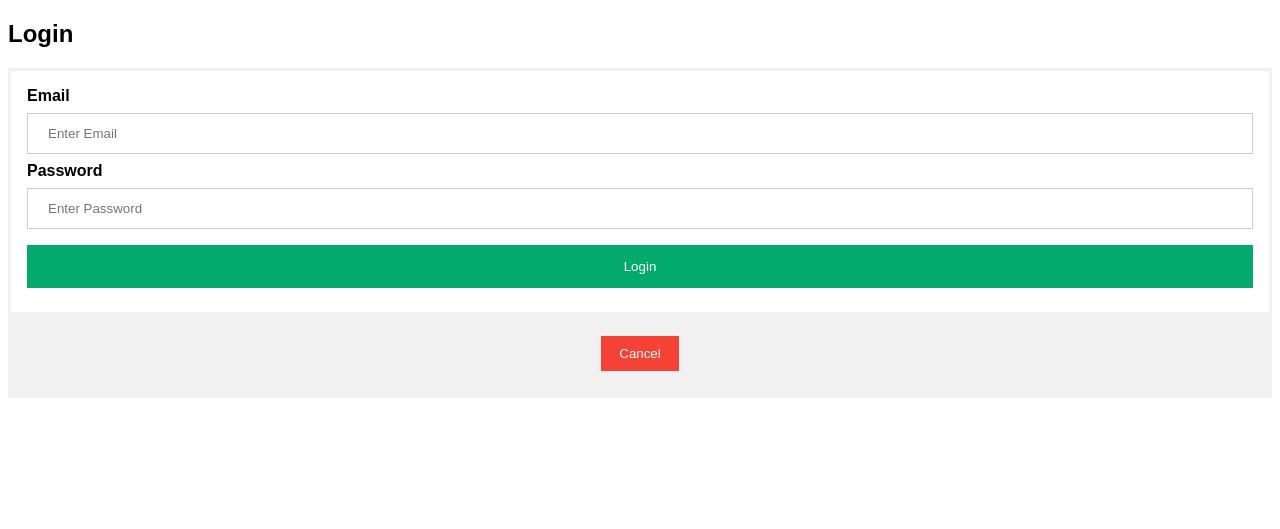
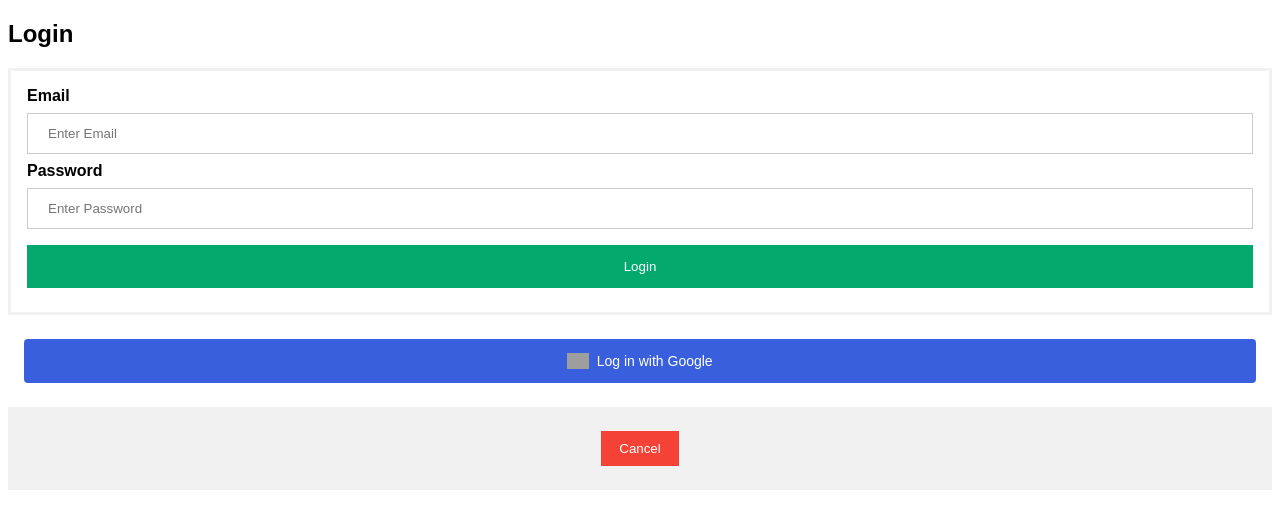
Before and after one commit to MaxGreenspan/BUCS-411-TeamProject, a Flask app: page /login?method=Username in a window 1280 px wide. Shown: the top 529 px of the page. Run offline with Flask 3, Linux system fonts and the light colour scheme; grey boxes are pictures that could not be loaded.

Commit message:
nenw login

```diff
--- a/templates/login.html
+++ b/templates/login.html
@@ -81,11 +81,22 @@
 
         <button type="submit">Login</button>
     </div>
+</form>
+<div class="container">
+    <a href="/login?method=Google" style="text-decoration:none">
+        <button style="background-color: #395fdd; color: #ffffff; border-radius: 4px; font-size: 14px; border: none; display: flex;justify-content: center; align-items: center;">
+            <img src="https://www.gstatic.com/firebasejs/ui/2.0.0/images/auth/google.svg" alt="Google Logo"
+                 style="height: 16px; margin-right: 8px;">
+            <span style="line-height: 1;">Log in with Google</span>
+        </button>
+    </a>
+</div>
+<div class="container" style="background-color:#f1f1f1;text-align: center;  ">
+    <a href="/?test=True">
+        <button type="button" class="cancelbutton">Cancel</button>
+    </a>
+</div>
 
-    <div class="container" style="background-color:#f1f1f1;text-align: center;  ">
-        <button type="button" class="cancelbutton">Cancel</button>
-    </div>
-</form>
 
 </body>
 </html>
```
